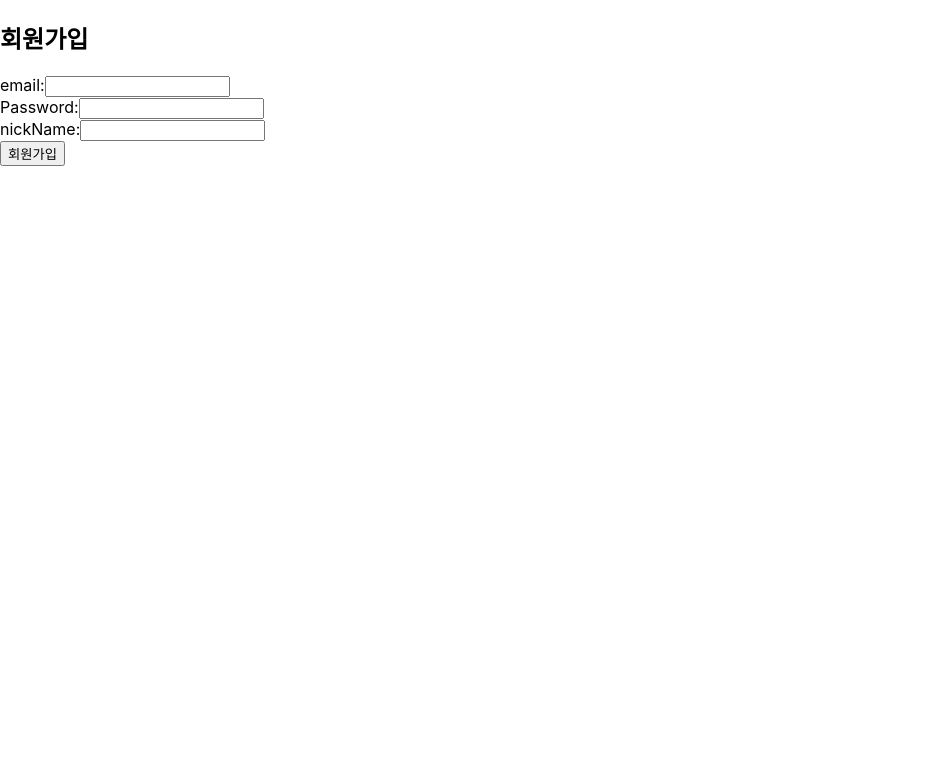
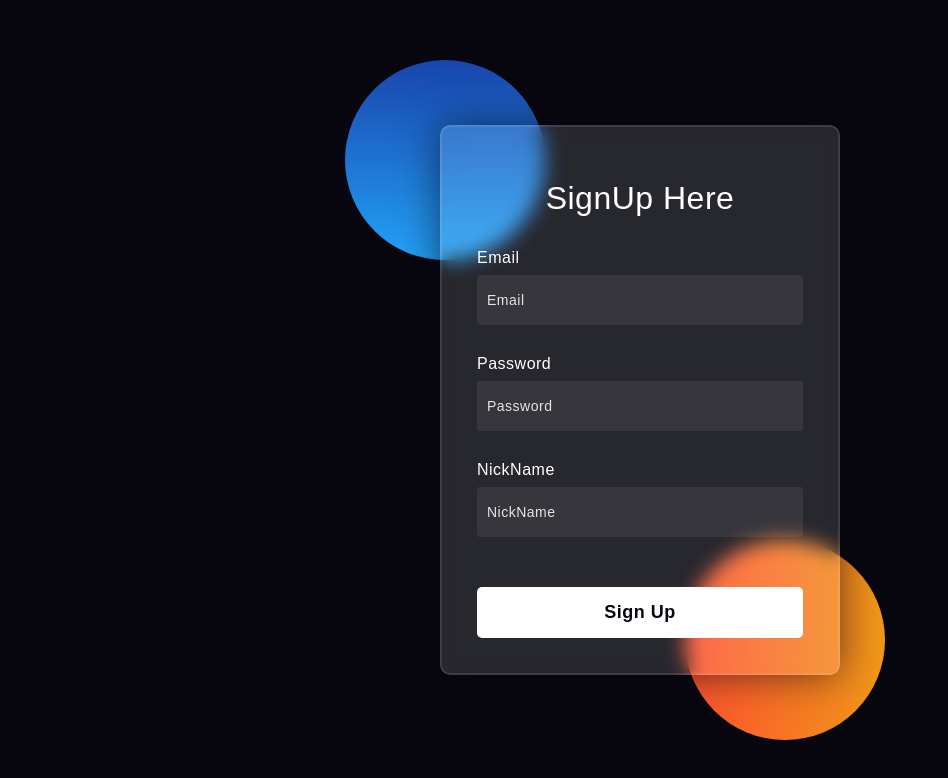
Before and after one commit to scc9811/CapstoneDesign_FrontEnd, a React (Create React App) app: page /user/signUp in a window 1280 px wide. Shown: the top 778 px of the page, without its empty margins (0-948 px from the left). Built offline with nearby package versions, Linux system fonts and the light colour scheme.

Commit message:
SignIn, SignUp 디자인 완료.
+ MainPage 디자인중...

```diff
--- a/public/index.html
+++ b/public/index.html
@@ -24,6 +24,11 @@
       work correctly both with client-side routing and a non-root public URL.
       Learn how to configure a non-root public URL by running `npm run build`.
     -->
+    <link rel="preconnect" href="https://fonts.gstatic.com" />
+    <link
+      rel="stylesheet"
+      href="https://cdnjs.cloudflare.com/ajax/libs/font-awesome/5.15.4/css/all.min.css"
+    />
     <title>React App</title>
   </head>
   <body>
--- a/src/pages/SignInPage.js
+++ b/src/pages/SignInPage.js
@@ -1,12 +1,13 @@
 import React, { useState } from 'react';
+import './Style.css';
 
 const SignInPage = () => {
   const [email, setEmail] = useState('');
   const [password, setPassword] = useState('');
-  const [error, setError] = useState('');
+//   const [error, setError] = useState('');
 
   const handleLogin = async () => {
-    setError(''); // Clear previous errors
+    // setError(''); // Clear previous errors
     try {
         // getJwt --> signIn 수정 필요.
       const response = await fetch('http://localhost:8080/user/signIn', {
@@ -22,30 +23,37 @@ const SignInPage = () => {
         localStorage.setItem('token', data.jwt);  // JWT를 localStorage에 저장
         console.log('Login successful');
       } else {
-        setError(data.message || 'Login failed');
+        // setError(data.message || 'Login failed');
+        alert('Login failed');
+        // -> 페이지 유지
       }
     } catch (error) {
-      setError('An error occurred. Please try again.');
+    //   setError('An error occurred. Please try again.');
+        alert('An error occurred. Please try again.');
+        // -> 페이지 유지
     }
   };
 
   return (
     <div>
-      <h1>Login</h1>
-      <input
-        type="text"
-        placeholder="Email"
-        value={email}
-        onChange={(e) => setEmail(e.target.value)}
-      />
-      <input
-        type="password"
-        placeholder="Password"
-        value={password}
-        onChange={(e) => setPassword(e.target.value)}
-      />
-      <button onClick={handleLogin}>Login</button>
-      {error && <p style={{ color: 'red' }}>{error}</p>}
+      <div className="background">
+        <div className="shape"></div>
+        <div className="shape"></div>
+      </div>
+      <form>
+        <h3>Login Here</h3>
+
+        {/* <label htmlFor="username">Email</label> */}
+        <label>Email</label>
+        <input type="text" placeholder="Email" value={email} onChange={(e) => setEmail(e.target.value)} />
+
+        {/* <label htmlFor="password">Password</label> */}
+        <label>Password</label>
+        <input type="password" placeholder="Password" value={password} onChange={(e) => setPassword(e.target.value)}/>
+
+        <button onClick={handleLogin}>Log In</button>
+        {/* {error && <p style={{ color: 'red' }}>{error}</p>} */}
+      </form>
     </div>
   );
 };
--- a/src/pages/SignUpPage.js
+++ b/src/pages/SignUpPage.js
@@ -1,4 +1,5 @@
 import React, { useState } from 'react';
+import './Style.css';
 
 function SignUpPage() {
   // 각 입력 필드의 상태를 관리하는 useState 훅 사용.
@@ -41,42 +42,24 @@ function SignUpPage() {
 
   return (
     <div>
-      <h2>회원가입</h2>
+      <div className="background">
+        <div className="shape"></div>
+        <div className="shape"></div>
+      </div>
+      <form style={{height: '550px'}}>
+        <h4>SignUp Here</h4>
 
-      <div>
-        <label>
-          email:
-          <input
-            type="text"
-            value={email}
-            onChange={(e) => setEmail(e.target.value)}
-          />
-        </label>
-      </div>
+        <label>Email</label>
+        <input type="text" placeholder="Email" value={email} onChange={(e) => setEmail(e.target.value)} />
 
-      <div>
-        <label>
-          Password:
-          <input
-            type="password"
-            value={password}
-            onChange={(e) => setPassword(e.target.value)}
-          />
-        </label>
-      </div>
+        <label>Password</label>
+        <input type="password" placeholder="Password" value={password} onChange={(e) => setPassword(e.target.value)}/>
 
-      <div>
-        <label>
-          nickName:
-          <input
-            type="text"
-            value={nickName}
-            onChange={(e) => setNickName(e.target.value)}
-          />
-        </label>
-      </div>
+        <label>NickName</label>
+        <input type="text" placeholder="NickName" value={nickName} onChange={(e) => setNickName(e.target.value)} />
 
-      <button onClick={handleSignUp}>회원가입</button>
+        <button onClick={handleSignUp}>Sign Up</button>
+      </form>
     </div>
   );
 }
--- /dev/null
+++ b/src/pages/Style.css
@@ -0,0 +1,138 @@
+/* Style.css */
+*,
+*:before,
+*:after {
+    padding: 0;
+    margin: 0;
+    box-sizing: border-box;
+}
+
+body {
+    background-color: #080710;
+}
+
+.background {
+    width: 430px;
+    height: 520px;
+    position: absolute;
+    transform: translate(-50%, -50%);
+    left: 50%;
+    top: 50%;
+}
+
+.background .shape {
+    height: 200px;
+    width: 200px;
+    position: absolute;
+    border-radius: 50%;
+}
+
+.shape:first-child {
+    background: linear-gradient(#1845ad, #23a2f6);
+    left: -80px;
+    top: -80px;
+}
+
+.shape:last-child {
+    background: linear-gradient(to right, #ff512f, #f09819);
+    right: -30px;
+    bottom: -80px;
+}
+
+form {
+    height: 450px;
+    width: 400px;
+    background-color: rgba(255, 255, 255, 0.13);
+    position: absolute;
+    transform: translate(-50%, -50%);
+    top: 50%;
+    left: 50%;
+    border-radius: 10px;
+    backdrop-filter: blur(10px);
+    border: 2px solid rgba(255, 255, 255, 0.1);
+    box-shadow: 0 0 40px rgba(8, 7, 16, 0.6);
+    padding: 50px 35px;
+}
+
+form * {
+    font-family: 'Poppins', sans-serif;
+    color: #ffffff;
+    letter-spacing: 0.5px;
+    outline: none;
+    border: none;
+}
+
+form h3 {
+    font-size: 32px;
+    font-weight: 500;
+    line-height: 42px;
+    text-align: center;
+}
+form h4 {
+    font-size: 32px;
+    font-weight: 500;
+    line-height: 42px;
+    text-align: center;
+}
+
+label {
+    display: block;
+    margin-top: 30px;
+    font-size: 16px;
+    font-weight: 500;
+}
+
+input {
+    display: block;
+    height: 50px;
+    width: 100%;
+    background-color: rgba(255, 255, 255, 0.07);
+    border-radius: 3px;
+    padding: 0 10px;
+    margin-top: 8px;
+    font-size: 14px;
+    font-weight: 300;
+}
+
+::placeholder {
+    color: #e5e5e5;
+}
+
+button {
+    margin-top: 50px;
+    width: 100%;
+    background-color: #ffffff;
+    color: #080710;
+    padding: 15px 0;
+    font-size: 18px;
+    font-weight: 600;
+    border-radius: 5px;
+    cursor: pointer;
+}
+
+.social {
+    margin-top: 30px;
+    display: flex;
+}
+
+.social div {
+    background: red;
+    width: 150px;
+    border-radius: 3px;
+    padding: 5px 10px 10px 5px;
+    background-color: rgba(255, 255, 255, 0.27);
+    color: #eaf0fb;
+    text-align: center;
+}
+
+.social div:hover {
+    background-color: rgba(255, 255, 255, 0.47);
+}
+
+.social .fb {
+    margin-left: 25px;
+}
+
+.social i {
+    margin-right: 4px;
+}
--- a/src/pages/mainPage.js
+++ b/src/pages/mainPage.js
@@ -1,8 +1,50 @@
 import React, { useState, useEffect } from 'react';
+import './Style.css';
 
 function MainPage() {
   const [socketData, setSocketData] = useState(null);
   const [isAllowed, setIsAllowed] = useState(null);
+
+  const storeResult = async() => {
+    const { averageResponseTime } = socketData;
+    // Save averageResponseTime to localStorage
+    localStorage.setItem('averageResponseTime', averageResponseTime);
+
+    // Check if token exists in localStorage
+    const token = localStorage.getItem('token');
+
+    // if (token) --> 바꿔야됨.
+    console.log('token : ', token);
+    if (token) {
+      // token 있으면 --> 백엔드 서버로 userEmail, nickName 요청 가능.
+      try {
+        const response = await fetch('http://localhost:8080/ping/storeResult', {
+          method: 'POST',
+          headers: {
+            'Content-Type': 'application/json',
+            'Authorization': `Bearer ${token}`
+          },
+          body: JSON.stringify({ averageResponseTime })
+        });
+        console.log('요청결과 : ', response);
+        if(response.ok) {
+          alert('저장 완료');
+          // window.location.href = '/user/myPage';   <- 나중에 myPage 완성하고 연결할것.
+        }
+
+        else {
+          // throw new Error('Network response was not ok');
+          alert('로그인이 필요합니다');
+          window.location.href = '/user/signIn';
+        }
+      } catch (error) {
+        alert('로그인이 필요합니다');
+          window.location.href = '/user/signIn';
+      }
+    } else {
+      window.location.href = '/user/signIn';
+    }
+  }
 
   useEffect(() => {
     const fetchData = async () => {
@@ -56,65 +98,14 @@ function MainPage() {
     return <div>Loading...</div>;
   }
 
-  // return (
-  //   <div>
-  //     <h1>averageResponseTime: {socketData.averageResponseTime}</h1>
-  //     {socketData.running ? null : (
-  //       <h1>packetLossRate: {socketData.packetLossRate}</h1>
-  //     )}
-  //   </div>
-  // );
   return (
     <div>
+      <form></form>
       <h1>averageResponseTime: {socketData.averageResponseTime}</h1>
       {socketData.running ? null : (
         <div>
           <h1>packetLossRate: {socketData.packetLossRate}</h1>
-          <button
-            onClick={async () => {
-              const { averageResponseTime } = socketData;
-              // Save averageResponseTime to localStorage
-              localStorage.setItem('averageResponseTime', averageResponseTime);
-
-              // Check if token exists in localStorage
-              const token = localStorage.getItem('token');
-
-              // if (token) --> 바꿔야됨.
-              console.log('token : ', token);
-              if (token) {
-                // token 있으면 --> 백엔드 서버로 userEmail, nickName 요청 가능.
-                try {
-                  const response = await fetch('http://localhost:8080/ping/storeResult', {
-                    method: 'POST',
-                    headers: {
-                      'Content-Type': 'application/json',
-                      'Authorization': `Bearer ${token}`
-                    },
-                    body: JSON.stringify({ averageResponseTime })
-                  });
-
-                  if (!response.ok) {
-                    // throw new Error('Network response was not ok');
-                    alert('로그인이 필요합니다');
-                    window.location.href = '/user/signIn';
-                  }
-
-                  // const data = await response.json();
-                  // console.log('Response data:', data);
-                  alert('저장 완료');
-                } catch (error) {
-                  alert('로그인이 필요합니다');
-                    window.location.href = '/user/signIn';
-                  // console.error('Error sending data:', error);
-                }
-              } else {
-                // console.error('No token found in localStorage');
-                window.location.href = '/user/signIn';
-              }
-            }}
-          >
-            결과 저장하기
-          </button>
+          <button onClick={storeResult}>결과 저장하기</button>
         </div>
       )}
     </div>
```
Also changed, not shown: src/pages/FirewallGuidePage.js (+0 -50 lines).
